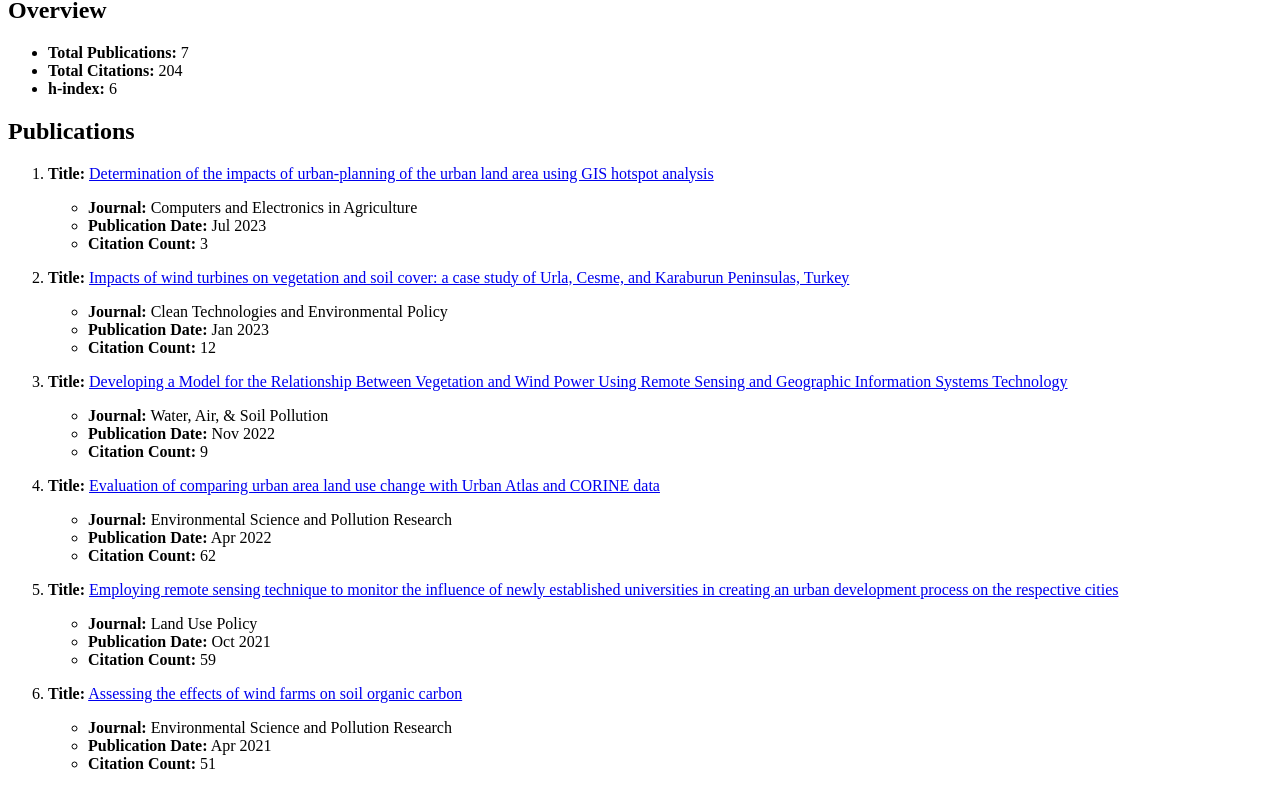
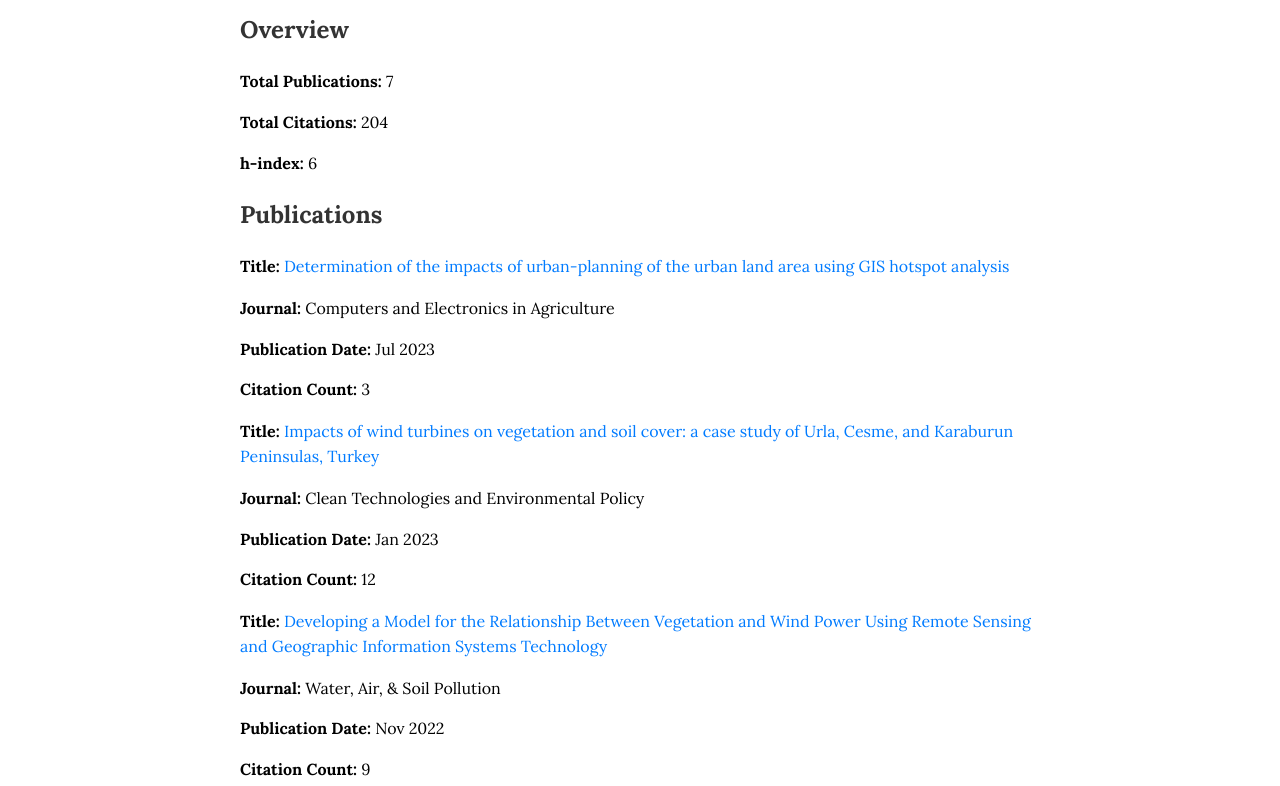
Before and after one commit to tlhksy/tlhksy, a plain HTML site: page index.html in a window 1280 px wide. Shown: the part 83-869 px from the top of the page. Drawn offline with Linux system fonts and the light colour scheme.

Commit message:
Update index.html

```diff
--- a/index.html
+++ b/index.html
@@ -4,6 +4,36 @@
     <meta charset="UTF-8">
     <meta name="viewport" content="width=device-width, initial-scale=1.0">
     <title>Talha Aksoy's Publications</title>
+    <link rel="stylesheet" href="https://fonts.googleapis.com/css2?family=Lora:wght@400;700&display=swap">
+    <style>
+        body {
+            font-family: 'Lora', serif;
+            line-height: 1.6;
+            margin: 0;
+            padding: 0;
+            max-width: 800px;
+            margin: 20px auto;
+            padding: 0 20px;
+        }
+        h1, h2 {
+            font-weight: bold;
+            color: #333;
+        }
+        ul, ol {
+            list-style: none;
+            padding: 0;
+        }
+        li {
+            margin-bottom: 15px;
+        }
+        a {
+            color: #007bff;
+            text-decoration: none;
+        }
+        a:hover {
+            text-decoration: underline;
+        }
+    </style>
 </head>
 <body>
     <h1>Talha Aksoy's Publications</h1>
```
